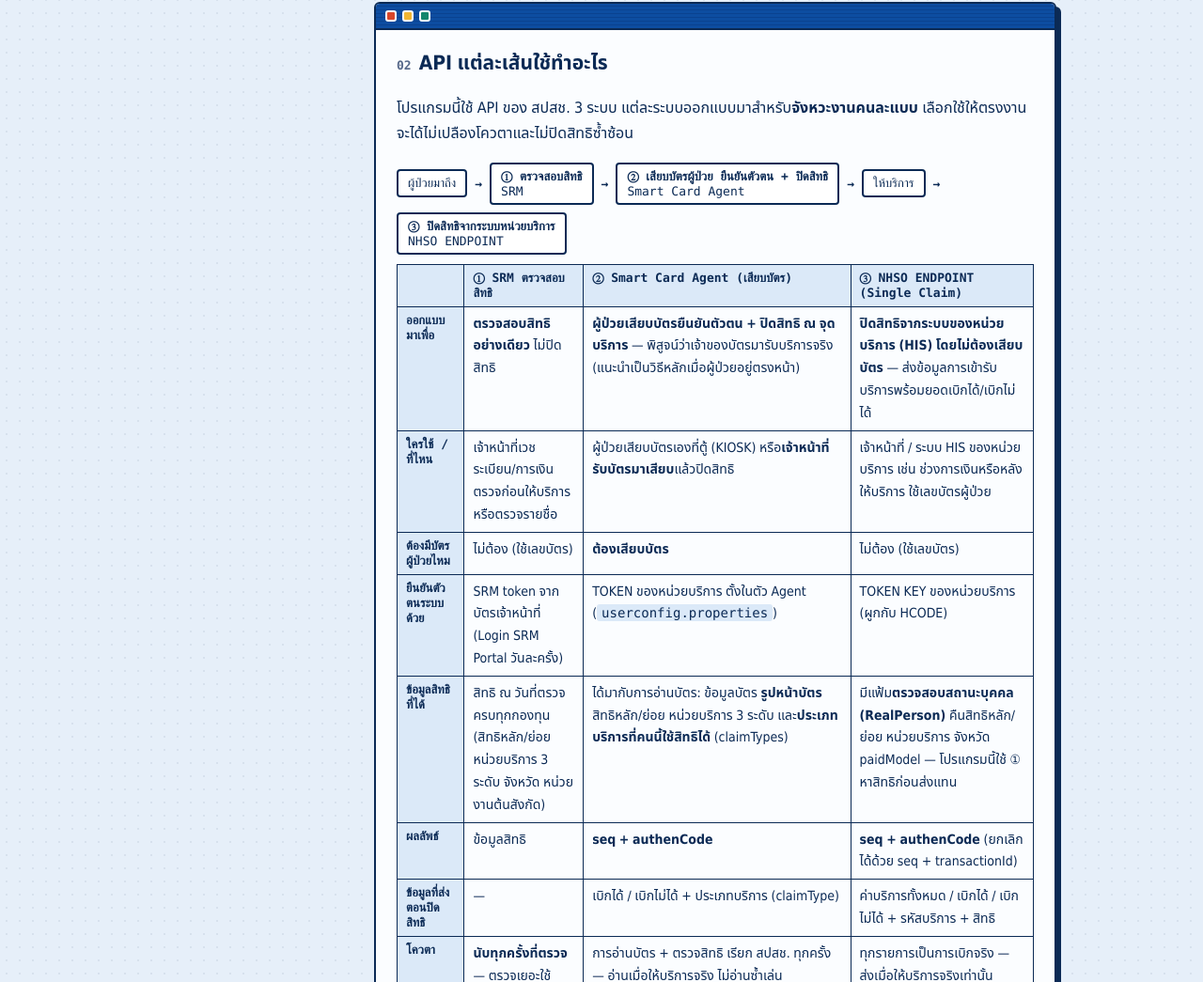
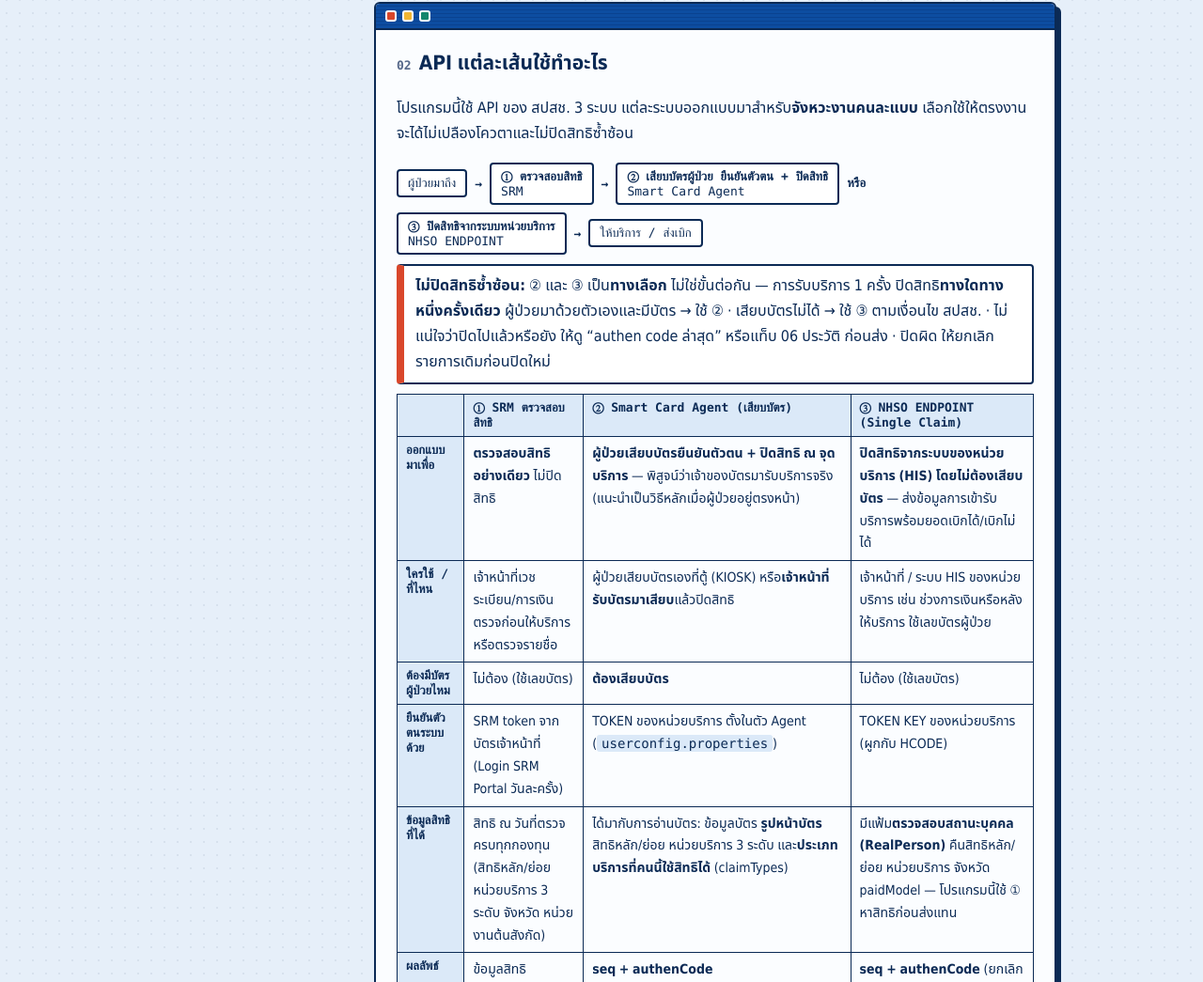
Before and after one commit to arthitf/nhso-right-check, a plain HTML site: page docs/index.html in a window 1280 px wide. Shown: the part 875-1920 px from the top of the page at 94% size. Drawn offline with Linux system fonts and the light colour scheme.

Commit message:
คู่มือ: ② / ③ เป็นทางเลือก ไม่ปิดสิทธิซ้ำซ้อน
Co-Authored-By: Claude Opus 5.5 <noreply@anthropic.com>
Claude-Session: https://claude.ai/code/session_01Hrepe1Vubtv4DtARuqhSQw

```diff
--- a/docs/index.html
+++ b/docs/index.html
@@ -112,7 +112,8 @@ footer b{color:var(--ink)}
 <section id="apis" class="win"><div class="titlebar"><div class="dots"><i></i><i></i><i></i></div></div><div class="in">
   <h2><b>02</b>API แต่ละเส้นใช้ทำอะไร</h2>
   <p>โปรแกรมนี้ใช้ API ของ สปสช. 3 ระบบ แต่ละระบบออกแบบมาสำหรับ<b>จังหวะงานคนละแบบ</b> เลือกใช้ให้ตรงงาน จะได้ไม่เปลืองโควตาและไม่ปิดสิทธิซ้ำซ้อน</p>
-  <div class="flow"><span>ผู้ป่วยมาถึง</span><i>→</i><span><b>① ตรวจสอบสิทธิ</b><br>SRM</span><i>→</i><span><b>② เสียบบัตรผู้ป่วย ยืนยันตัวตน + ปิดสิทธิ</b><br>Smart Card Agent</span><i>→</i><span>ให้บริการ</span><i>→</i><span><b>③ ปิดสิทธิจากระบบหน่วยบริการ</b><br>NHSO ENDPOINT</span></div>
+  <div class="flow"><span>ผู้ป่วยมาถึง</span><i>→</i><span><b>① ตรวจสอบสิทธิ</b><br>SRM</span><i>→</i><span><b>② เสียบบัตรผู้ป่วย ยืนยันตัวตน + ปิดสิทธิ</b><br>Smart Card Agent</span><i>หรือ</i><span><b>③ ปิดสิทธิจากระบบหน่วยบริการ</b><br>NHSO ENDPOINT</span><i>→</i><span>ให้บริการ / ส่งเบิก</span></div>
+  <div class="note warn"><b>ไม่ปิดสิทธิซ้ำซ้อน:</b> ② และ ③ เป็น<b>ทางเลือก</b> ไม่ใช่ขั้นต่อกัน — การรับบริการ 1 ครั้ง ปิดสิทธิ<b>ทางใดทางหนึ่งครั้งเดียว</b> ผู้ป่วยมาด้วยตัวเองและมีบัตร → ใช้ ② · เสียบบัตรไม่ได้ → ใช้ ③ ตามเงื่อนไข สปสช. · ไม่แน่ใจว่าปิดไปแล้วหรือยัง ให้ดู “authen code ล่าสุด” หรือแท็บ 06 ประวัติ ก่อนส่ง · ปิดผิด ให้ยกเลิกรายการเดิมก่อนปิดใหม่</div>
   <table>
     <tr><th></th><th>① SRM ตรวจสอบสิทธิ</th><th>② Smart Card Agent (เสียบบัตร)</th><th>③ NHSO ENDPOINT (Single Claim)</th></tr>
     <tr><th>ออกแบบมาเพื่อ</th><td><b>ตรวจสอบสิทธิอย่างเดียว</b> ไม่ปิดสิทธิ</td><td><b>ผู้ป่วยเสียบบัตรยืนยันตัวตน + ปิดสิทธิ ณ จุดบริการ</b> — พิสูจน์ว่าเจ้าของบัตรมารับบริการจริง (แนะนำเป็นวิธีหลักเมื่อผู้ป่วยอยู่ตรงหน้า)</td><td><b>ปิดสิทธิจากระบบของหน่วยบริการ (HIS) โดยไม่ต้องเสียบบัตร</b> — ส่งข้อมูลการเข้ารับบริการพร้อมยอดเบิกได้/เบิกไม่ได้</td></tr>
@@ -210,7 +211,7 @@ footer b{color:var(--ink)}
     <li><b>ผู้ป่วยเสียบบัตรยืนยันตัวตน (Agent)</b> แท็บ 02 — อ่านบัตร เห็นรูปหน้าบัตร สิทธิ และประเภทบริการที่ใช้ได้ (claimTypes) · ชี้ <code>correlationId</code> ที่ได้จากการเสียบบัตรครั้งนี้</li>
     <li><b>ปิดสิทธิด้วยบัตร</b> — เลือกประเภทบริการ ใส่ยอด กด “กดปิดสิทธิ” ให้ขึ้น <b>“ตรวจข้อมูลผ่าน — ยังไม่ได้ส่ง”</b> แล้วอธิบายข้อมูลที่จะส่ง (หยุดตรงนี้ได้ถ้าไม่ต้องการเกิดรายการจริง)</li>
     <li><b>authen code ล่าสุด</b> — อธิบายการเช็คก่อนส่งซ้ำ</li>
-    <li><b>ปิดสิทธิจากระบบหน่วยบริการ (ENDPOINT)</b> แท็บ 04 — ใช้เลขบัตร ไม่ต้องเสียบบัตร · เลือกรหัสบริการ ยอดเงิน แสดงขั้นตรวจข้อมูล · เทียบกับขั้นที่ 4 ว่าต่างกันอย่างไร</li>
+    <li><b>ปิดสิทธิจากระบบหน่วยบริการ (ENDPOINT)</b> แท็บ 04 — ใช้เลขบัตร ไม่ต้องเสียบบัตร · เลือกรหัสบริการ ยอดเงิน แสดงขั้นตรวจข้อมูล · เทียบกับขั้นที่ 4 ว่าต่างกันอย่างไร — <b>งานจริงเลือกทางเดียว</b> ไม่ปิดทั้ง ② และ ③ กับการรับบริการครั้งเดียวกัน</li>
     <li><b>ยกเลิก + ประวัติ</b> แท็บ 05 / 06 — ทำไมต้องเก็บ seq + transactionId และการกันปิดสิทธิซ้ำ</li>
     <li><b>ปิดท้าย</b> — ย้อนดูตาราง “ข้อมูลที่แต่ละ API คืนกลับมา” (หัวข้อ 02) และตารางด้านบนว่า HIS ต้องทำอะไรต่อ</li>
   </ol>
```
